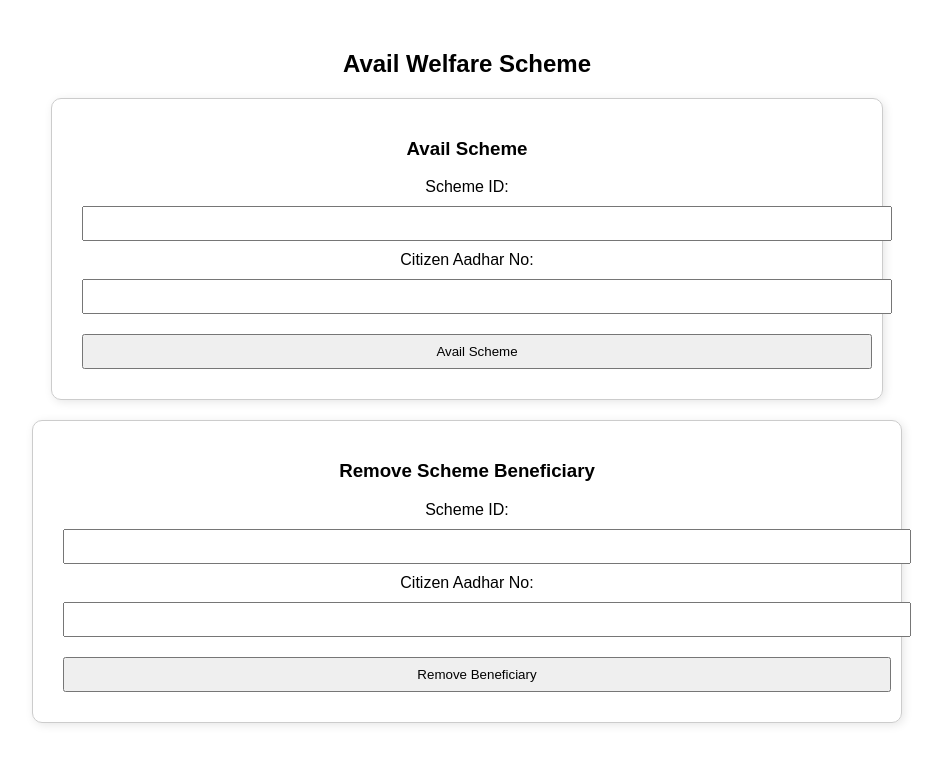
After one commit to omkaranu04/DBMS-Assgn4-mini-project, a Flask app: page /avail_welfare_scheme in a window 1280 px wide. The commit adds this page. Shown: the top 764 px of the page, without its empty margins (173-1115 px from the left). Run offline with Flask 3, Linux system fonts and the light colour scheme.

Commit message:
Done for the day

```diff
--- a/app/routes.py
+++ b/app/routes.py
@@ -726,9 +726,9 @@ def manage_welfare_schemes():
             scheme_id = request.form.get('scheme_id')
             scheme = Welfare_Schemes.query.filter_by(scheme_id=scheme_id).first()
             if scheme:
-                scheme.scheme_type = request.form.get('scheme_type') or scheme.scheme_type
-                scheme.budget = request.form.get('budget') or scheme.budget
-                scheme.scheme_description = request.form.get('description') or scheme.scheme_description
+                scheme.scheme_type = request.form.get('new_scheme_type') or scheme.scheme_type
+                scheme.budget = request.form.get('new_budget') or scheme.budget
+                scheme.scheme_description = request.form.get('new_description') or scheme.scheme_description
                 db.session.commit()
                 flash("Welfare Scheme modified successfully!", "success")
             else:
@@ -922,19 +922,14 @@ def manage_resources():
         elif action == 'delete':
             # Delete resource logic with password confirmation
             resource_id = request.form.get('resource_id')
-            password = request.form.get('password')
+            resource = Resources.query.filter_by(resource_id=resource_id).first()
+            if resource:
+                db.session.delete(resource)
+                db.session.commit()
+                flash("Resource deleted successfully!", "success")
+            else:
+                flash("Resource not found!", "danger")
 
-            # Validate password (replace session['user_password'] with actual validation logic)
-            if 'user_password' in session and password == session['user_password']:
-                resource = Resources.query.filter_by(resource_id=resource_id).first()
-                if resource:
-                    db.session.delete(resource)
-                    db.session.commit()
-                    flash("Resource deleted successfully!", "success")
-                else:
-                    flash("Resource not found!", "danger")
-            else:
-                flash("Incorrect password!", "danger")
 
     # Fetch all resources for display
     resources_list = Resources.query.all()
@@ -951,3 +946,299 @@ def view_government_bodies():
 
     # Pass the data to the template for rendering
     return render_template('view_government_bodies.html', institutions=institutions)
+
+@main_bp.route('/avail_welfare_scheme', methods=['GET'])
+def avail_welfare_scheme():
+    return render_template('avail_welfare_scheme.html')
+
+@main_bp.route('/submit_scheme', methods=['POST'])
+def submit_scheme():
+    try:
+        scheme_id = request.form.get('scheme_id')
+        citizen_aadhar_no = request.form.get('citizen_aadhar_no')
+
+        if not scheme_id or not citizen_aadhar_no:
+            flash("Both Scheme ID and Aadhar Number are required!", "danger")
+            return redirect(url_for('main.avail_welfare_scheme'))
+
+        # Convert scheme_id to integer
+        try:
+            scheme_id = int(scheme_id)
+        except ValueError:
+            flash("Invalid Scheme ID format!", "danger")
+            return redirect(url_for('main.avail_welfare_scheme'))
+
+        # Check if scheme exists
+        scheme = Welfare_Schemes.query.get(scheme_id)
+        if not scheme:
+            flash("Invalid Scheme ID!", "danger")
+            return redirect(url_for('main.avail_welfare_scheme'))
+
+        # Check if citizen exists
+        citizen = Citizens.query.filter_by(aadhar_no=citizen_aadhar_no).first()
+        if not citizen:
+            flash("Invalid Aadhar Number!", "danger")
+            return redirect(url_for('main.avail_welfare_scheme'))
+
+        # Check if already availed
+        existing_avail = db.session.execute(text("""
+            SELECT * FROM Avails
+            WHERE Aadhar_No = :aadhar_no AND Scheme_ID = :scheme_id
+        """), {'aadhar_no': citizen_aadhar_no, 'scheme_id': scheme_id}).fetchone()
+
+        if existing_avail:
+            flash("This citizen has already availed this scheme!", "warning")
+            return redirect(url_for('main.avail_welfare_scheme'))
+
+        # Insert into Avails table
+        db.session.execute(text("""
+            INSERT INTO Avails (Aadhar_No, Scheme_ID, Avail_Date)
+            VALUES (:aadhar_no, :scheme_id, CURRENT_DATE)
+        """), {'aadhar_no': citizen_aadhar_no, 'scheme_id': scheme_id})
+
+        db.session.commit()
+        flash("Welfare Scheme availed successfully!", "success")
+
+    except Exception as e:
+        db.session.rollback()
+        flash(f"An error occurred: {str(e)}", "danger")
+
+    return redirect(url_for('main.avail_welfare_scheme'))
+
+
+@main_bp.route('/remove_scheme_beneficiary', methods=['POST'])
+def remove_scheme_beneficiary():
+    try:
+        scheme_id = request.form.get('scheme_id')
+        citizen_aadhar_no = request.form.get('citizen_aadhar_no')
+
+        if not scheme_id or not citizen_aadhar_no:
+            flash("Both Scheme ID and Aadhar Number are required!", "danger")
+            return redirect(url_for('main.avail_welfare_scheme'))
+
+        # Convert scheme_id to integer
+        try:
+            scheme_id = int(scheme_id)
+        except ValueError:
+            flash("Invalid Scheme ID format!", "danger")
+            return redirect(url_for('main.avail_welfare_scheme'))
+
+        # Check if the scheme and citizen exist in Avails table
+        availed_scheme = db.session.execute(text("""
+            SELECT * FROM Avails
+            WHERE Aadhar_No = :aadhar_no AND Scheme_ID = :scheme_id
+        """), {'aadhar_no': citizen_aadhar_no, 'scheme_id': scheme_id}).fetchone()
+
+        if not availed_scheme:
+            flash("No record found for the given Scheme ID and Aadhar Number!", "danger")
+            return redirect(url_for('main.avail_welfare_scheme'))
+
+        # Remove the record
+        db.session.execute(text("""
+            DELETE FROM Avails
+            WHERE Aadhar_No = :aadhar_no AND Scheme_ID = :scheme_id
+        """), {'aadhar_no': citizen_aadhar_no, 'scheme_id': scheme_id})
+
+        db.session.commit()
+        flash("Beneficiary removed from the welfare scheme successfully!", "success")
+
+    except Exception as e:
+        db.session.rollback()
+        flash(f"An error occurred: {str(e)}", "danger")
+
+    return redirect(url_for('main.avail_welfare_scheme'))
+
+
+@main_bp.route('/submit_complaint', methods=['POST'])
+def submit_complaint():
+    if 'user' not in session:
+        return redirect(url_for('main.login'))
+
+    try:
+        aadhar_no = request.form.get('aadhar_no')
+        resource_id = request.form.get('resource_id')
+        complaint_desc = request.form.get('complaint_desc')
+
+        if not aadhar_no or not resource_id or not complaint_desc:
+            flash("All fields are required for submitting a complaint!", "danger")
+            return redirect(url_for('main.citizen', aadhar_no=aadhar_no))
+
+        # Check if resource exists
+        resource = Resources.query.get(resource_id)
+        if not resource:
+            flash("Invalid Resource ID!", "danger")
+            return redirect(url_for('main.citizen', aadhar_no=aadhar_no))
+
+        # Check if citizen exists
+        citizen = Citizens.query.filter_by(aadhar_no=aadhar_no).first()
+        if not citizen:
+            flash("Invalid Aadhar Number!", "danger")
+            return redirect(url_for('main.login'))
+
+        # Insert into Complaints table
+        db.session.execute(
+            text("""
+            INSERT INTO Complaints (Resource_ID, Aadhar_No, Complaint_Desc, Complain_Date)
+            VALUES (:resource_id, :aadhar_no, :complaint_desc, CURRENT_DATE)
+            """),
+            {
+                'resource_id': resource_id,
+                'aadhar_no': aadhar_no,
+                'complaint_desc': complaint_desc
+            }
+        )
+        db.session.commit()
+
+        flash("Complaint submitted successfully!", "success")
+    except Exception as e:
+        db.session.rollback()
+        flash(f"An error occurred: {str(e)}", "danger")
+
+    return redirect(url_for('main.citizen', aadhar_no=aadhar_no))
+
+@main_bp.route('/add_government_institution', methods=['POST'])
+def add_government_institution():
+    if 'user' not in session:
+        return redirect(url_for('main.login'))
+
+    try:
+        institute_type = request.form.get('institute_type')
+        institute_name = request.form.get('institute_name')
+        institute_location = request.form.get('institute_location')
+
+        if not institute_type or not institute_name or not institute_location:
+            flash("All fields are required!", "danger")
+            return redirect(url_for('main.view_government_bodies'))
+
+        # Validate institute_type
+        valid_types = ['Educational', 'Health', 'Banking', 'Administration']
+        if institute_type not in valid_types:
+            flash("Invalid institution type!", "danger")
+            return redirect(url_for('main.view_government_bodies'))
+
+        # Insert into Government_Institutions table
+        db.session.execute(
+            text("""
+            INSERT INTO Government_Institutions (Institute_Type, Institute_Name, Institue_Location)
+            VALUES (:institute_type, :institute_name, :institute_location)
+            """),
+            {
+                'institute_type': institute_type,
+                'institute_name': institute_name,
+                'institute_location': institute_location
+            }
+        )
+        db.session.commit()
+
+        flash("Government institution added successfully!", "success")
+    except Exception as e:
+        db.session.rollback()
+        flash(f"An error occurred: {str(e)}", "danger")
+
+    return redirect(url_for('main.view_government_bodies'))
+
+
+@main_bp.route('/about_us', methods=['GET'])
+def about_us():
+    # Fetch panchayat employees with their details, ordered by designation
+    # First Sarpanch, then Naib Sarpanch, then others
+
+    panchayat_employees = []
+
+    # Get Sarpanch first
+    sarpanch_data = db.session.execute(text("""
+        SELECT c.Name, p.Designation, c.Phone_No, h.Address
+        FROM Panchayat_Users p
+        JOIN Citizens c ON p.Aadhar_No = c.Aadhar_No
+        JOIN Household h ON c.House_No = h.House_No
+        WHERE p.Designation = 'Sarpanch'
+    """)).fetchall()
+
+    # Get Naib Sarpanch second
+    naib_sarpanch_data = db.session.execute(text("""
+        SELECT c.Name, p.Designation, c.Phone_No, h.Address
+        FROM Panchayat_Users p
+        JOIN Citizens c ON p.Aadhar_No = c.Aadhar_No
+        JOIN Household h ON c.House_No = h.House_No
+        WHERE p.Designation = 'Naib Sarpanch'
+    """)).fetchall()
+
+    # Get other panchayat employees
+    other_employees_data = db.session.execute(text("""
+        SELECT c.Name, p.Designation, c.Phone_No, h.Address
+        FROM Panchayat_Users p
+        JOIN Citizens c ON p.Aadhar_No = c.Aadhar_No
+        JOIN Household h ON c.House_No = h.House_No
+        WHERE p.Designation NOT IN ('Sarpanch', 'Naib Sarpanch')
+        ORDER BY p.Designation
+    """)).fetchall()
+
+    # Process the results into a list of dictionaries for the template
+    for employee_data in sarpanch_data + naib_sarpanch_data + other_employees_data:
+        panchayat_employees.append({
+            'name': employee_data[0],
+            'designation': employee_data[1],
+            'contact_no': employee_data[2],
+            'address': employee_data[3]
+        })
+
+    return render_template('aboutus.html', panchayat_employees=panchayat_employees)
+
+@main_bp.route('/declare_death', methods=['GET'])
+def declare_death():
+    if 'user' not in session:
+        return redirect(url_for('main.login'))
+
+    return render_template('declare_death.html')
+
+@main_bp.route('/process_death_declaration', methods=['POST'])
+def process_death_declaration():
+    if 'user' not in session:
+        return redirect(url_for('main.login'))
+
+    try:
+        aadhar_no = request.form.get('aadhar_no')
+        death_date = request.form.get('death_date')
+
+        if not aadhar_no or not death_date:
+            flash("Both Aadhar Number and Death Date are required!", "danger")
+            return redirect(url_for('main.declare_death'))
+
+        # Check if citizen exists
+        citizen = Citizens.query.filter_by(aadhar_no=aadhar_no).first()
+        if not citizen:
+            flash("Citizen with this Aadhar Number does not exist!", "danger")
+            return redirect(url_for('main.declare_death'))
+
+        # Check if citizen is already marked as deceased
+        if not citizen.is_alive:
+            flash("This citizen is already marked as deceased!", "warning")
+            return redirect(url_for('main.declare_death'))
+
+        # 1. Update citizen's is_alive status to False
+        db.session.execute(
+            text("""
+            UPDATE Citizens
+            SET Is_Alive = FALSE
+            WHERE Aadhar_No = :aadhar_no
+            """),
+            {'aadhar_no': aadhar_no}
+        )
+
+        # 2. Add a death certificate
+        db.session.execute(
+            text("""
+            INSERT INTO Certificates (Aadhar_No, Certificate_Type, Date_of_Issue)
+            VALUES (:aadhar_no, 'Death', :death_date)
+            """),
+            {'aadhar_no': aadhar_no, 'death_date': death_date}
+        )
+
+        db.session.commit()
+        flash("Death has been recorded successfully. Death certificate has been issued.", "success")
+
+    except Exception as e:
+        db.session.rollback()
+        flash(f"An error occurred: {str(e)}", "danger")
+
+    return redirect(url_for('main.dashboard_employees'))
--- /dev/null
+++ b/app/templates/avail_welfare_scheme.html
@@ -0,0 +1,57 @@
+<!DOCTYPE html>
+<html lang="en">
+<head>
+    <meta charset="UTF-8">
+    <meta name="viewport" content="width=device-width, initial-scale=1.0">
+    <title>Avail Welfare Scheme</title>
+    <style>
+        body {
+            font-family: Arial, sans-serif;
+            text-align: center;
+            margin: 50px;
+        }
+        form {
+            display: inline-block;
+            padding: 20px;
+            border: 1px solid #ccc;
+            border-radius: 10px;
+            box-shadow: 2px 2px 10px rgba(0, 0, 0, 0.1);
+            margin-bottom: 20px;
+        }
+        input, button {
+            margin: 10px;
+            padding: 8px;
+            width: 100%;
+        }
+    </style>
+</head>
+<body>
+
+    <h2>Avail Welfare Scheme</h2>
+
+    <!-- Form to Avail Scheme -->
+    <form action="/submit_scheme" method="post">
+        <h3>Avail Scheme</h3>
+        <label for="scheme_id">Scheme ID:</label>
+        <input type="text" id="scheme_id" name="scheme_id" required>
+
+        <label for="citizen_aadhar_no">Citizen Aadhar No:</label>
+        <input type="text" id="citizen_aadhar_no" name="citizen_aadhar_no" required>
+
+        <button type="submit">Avail Scheme</button>
+    </form>
+
+    <!-- Form to Remove Beneficiary -->
+    <form action="/remove_scheme_beneficiary" method="post">
+        <h3>Remove Scheme Beneficiary</h3>
+        <label for="remove_scheme_id">Scheme ID:</label>
+        <input type="text" id="remove_scheme_id" name="scheme_id" required>
+
+        <label for="remove_citizen_aadhar_no">Citizen Aadhar No:</label>
+        <input type="text" id="remove_citizen_aadhar_no" name="citizen_aadhar_no" required>
+
+        <button type="submit">Remove Beneficiary</button>
+    </form>
+
+</body>
+</html>
--- a/app/templates/dashboard_employees.html
+++ b/app/templates/dashboard_employees.html
@@ -20,6 +20,9 @@
         <button onclick="location.href='{{ url_for('main.manage_complaints') }}'">Delete/View Complaints</button>
         <button onclick="location.href='{{ url_for('main.manage_resources') }}'">Add/View Resources</button>
         <button onclick="location.href='{{ url_for('main.view_government_bodies') }}'">View Government Bodies</button>
+        <button onclick="location.href='{{ url_for('main.avail_welfare_scheme') }}'">Avail Welfare Scheme</button>
+        <button onclick="location.href='{{ url_for('main.declare_death') }}'">Declare Death Certificate</button>
+
 
     </div>
 </body>
--- a/app/templates/login.html
+++ b/app/templates/login.html
@@ -21,5 +21,7 @@
             <p style="color: red;">{{ message }}</p>
         {% endfor %}
     </form>
+    <a href="{{ url_for('main.about_us') }}" class="btn btn-primary">About Us</a>
+
 </body>
 </html>
--- a/app/templates/manage_health_data.html
+++ b/app/templates/manage_health_data.html
@@ -33,10 +33,6 @@
             <input type="hidden" name="action" value="delete">
             <label for="checkup_id">CheckUp ID:</label>
             <input type="text" id="checkup_id" name="checkup_id" required><br><br>
-
-            <!-- Password Confirmation -->
-            <label for="password">Confirm Your Password:</label>
-            <input type="password" id="password" name="password" required><br><br>
 
             <button type="submit" class="btn btn-danger">Delete Health Data</button>
         </form>
--- a/app/templates/manage_meeting_details.html
+++ b/app/templates/manage_meeting_details.html
@@ -27,10 +27,6 @@
             <input type="hidden" name="action" value="delete">
             <label for="meeting_id">Meeting ID:</label>
             <input type="text" id="meeting_id" name="meeting_id" required><br><br>
-
-            <!-- Password Confirmation -->
-            <label for="password">Confirm Your Password:</label>
-            <input type="password" id="password" name="password" required><br><br>
 
             <button type="submit" class="btn btn-danger">Delete Meeting</button>
         </form>
--- a/app/templates/manage_resources.html
+++ b/app/templates/manage_resources.html
@@ -32,10 +32,6 @@
             <input type="hidden" name="action" value="delete">
             <label for="resource_id">Resource ID:</label>
             <input type="text" id="resource_id" name="resource_id" required><br><br>
-
-            <!-- Password Confirmation -->
-            <label for="password">Confirm Your Password:</label>
-            <input type="password" id="password" name="password" required><br><br>
 
             <button type="submit" class="btn btn-danger">Delete Resource</button>
         </form>
```
Also changed, not shown: app/templates/aboutus.html (added, +68 -0 lines), app/templates/citizen.html (+55 -8 lines), app/templates/declare_death.html (added, +47 -0 lines), app/templates/view_government_bodies.html (+73 -15 lines).
